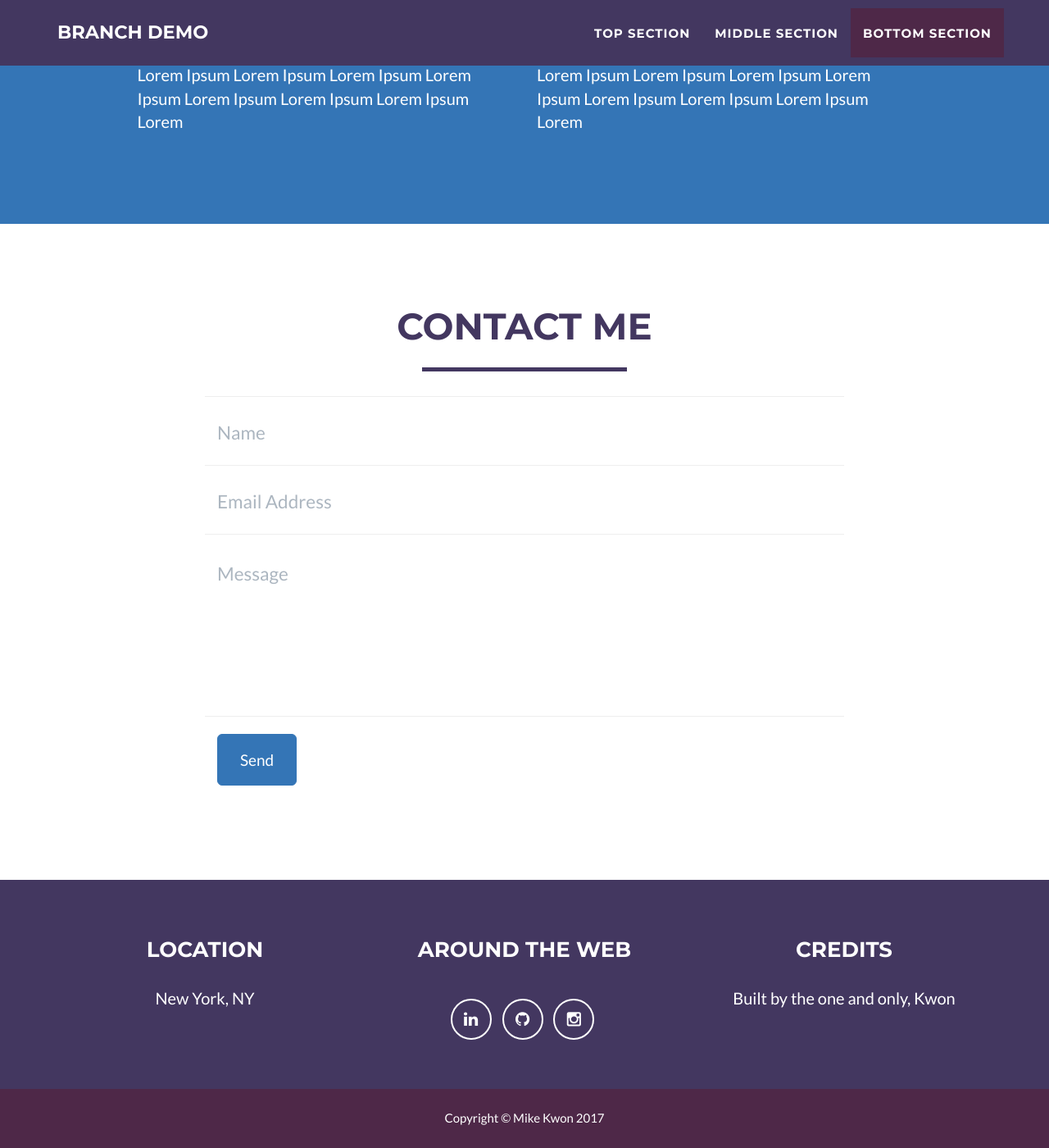
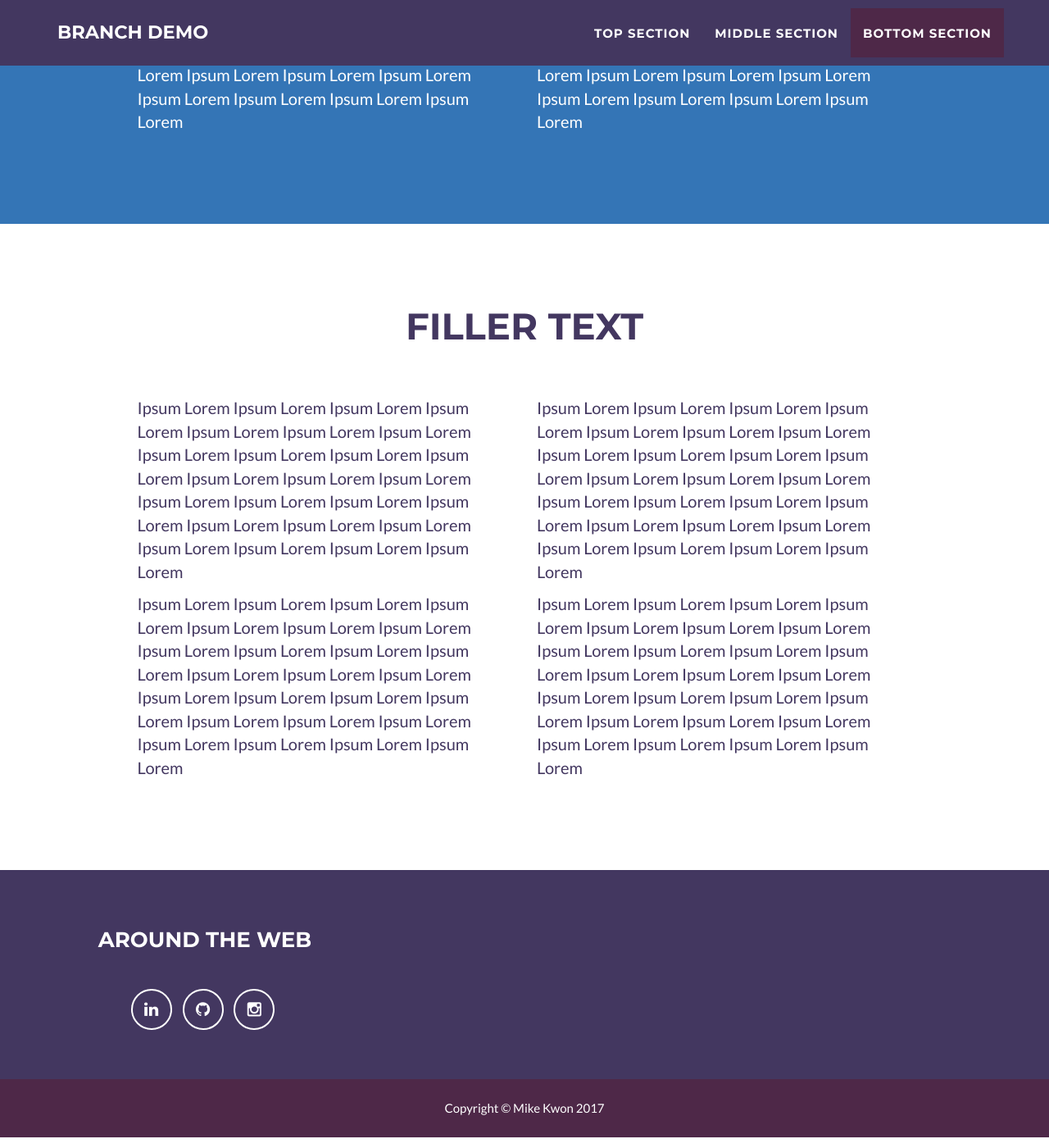
Before and after one commit to MikeKwon36/MikeKwon36.github.io, a Jekyll site: the page allstate_testpage.html, which Jekyll copies as it is, in a window 1280 px wide and 1400 px high, scrolled down 1560 px. Shown: the whole window at 82% size. Built offline with Jekyll 4.4.1, drawn with Linux system fonts in a browser that asks for light colours.

Commit message:
allstate dummy

```diff
--- a/allstate_testpage.html
+++ b/allstate_testpage.html
@@ -145,48 +145,23 @@
     <!-- Contact Section -->
 <section id="contact">
 	<div class="container">
+		<!-- Section Header -->
             <div class="row">
                 <div class="col-lg-12 text-center">
-				<h2>Contact Me</h2>
-				<hr class="star-primary">
+                    <h2>Filler Text</h2>
+                    <hr class="star-light">
                 </div>
             </div>
+
+            <!-- Description Text -->
             <div class="row">
-			<div class="col-lg-8 col-lg-offset-2">
-				<form  action="//formspree.io/kwondeveloper@gmail.com" method="POST" name="sentMessage" id="contactForm" novalidate>
-					<div class="row control-group">
-						<div class="form-group col-xs-12 floating-label-form-group controls">
-							<label>Name</label>
-							<input type="text" name="name" class="form-control" placeholder="Name" id="name" required data-validation-required-message="Please enter your name.">
-							<p class="help-block text-danger"></p>
+                <div class="col-lg-5 col-lg-offset-1 col-md-6">
+                    <p>Ipsum Lorem Ipsum Lorem Ipsum Lorem Ipsum Lorem Ipsum Lorem Ipsum Lorem Ipsum Lorem Ipsum Lorem Ipsum Lorem Ipsum Lorem Ipsum Lorem Ipsum Lorem Ipsum Lorem Ipsum Lorem Ipsum Lorem Ipsum Lorem Ipsum Lorem Ipsum Lorem Ipsum Lorem Ipsum Lorem Ipsum Lorem Ipsum Lorem Ipsum Lorem Ipsum Lorem Ipsum Lorem </p>
+                    <p>Ipsum Lorem Ipsum Lorem Ipsum Lorem Ipsum Lorem Ipsum Lorem Ipsum Lorem Ipsum Lorem Ipsum Lorem Ipsum Lorem Ipsum Lorem Ipsum Lorem Ipsum Lorem Ipsum Lorem Ipsum Lorem Ipsum Lorem Ipsum Lorem Ipsum Lorem Ipsum Lorem Ipsum Lorem Ipsum Lorem Ipsum Lorem Ipsum Lorem Ipsum Lorem Ipsum Lorem Ipsum Lorem </p>
                 </div>
-					</div>
-					<div class="row control-group">
-						<div class="form-group col-xs-12 floating-label-form-group controls">
-							<label>Email Address</label>
-							<input type="email" name="_replyto" class="form-control" placeholder="Email Address" id="email" required data-validation-required-message="Please enter your email address.">
-							<p class="help-block text-danger"></p>
-						</div>
-					</div>
-					<div>
-						<input type="hidden"  name="_subject" value="New submission!">
-						<input type="text" name="_gotcha" style="display:none" />
-					</div>
-					<div class="row control-group">
-						<div class="form-group col-xs-12 floating-label-form-group controls">
-							<label>Message</label>
-							<textarea rows="5" name="message" class="form-control" placeholder="Message" id="message" required data-validation-required-message="Please enter a message."></textarea>
-							<p class="help-block text-danger"></p>
-						</div>
-					</div>
-					<br>
-					<div id="success"></div>
-					<div class="row">
-						<div class="form-group col-xs-12">
-							<button type="submit" class="btn btn-success btn-lg">Send</button>
-						</div>
-					</div>
-				</form>
+                <div class="col-lg-5 col-md-6">
+                    <p>Ipsum Lorem Ipsum Lorem Ipsum Lorem Ipsum Lorem Ipsum Lorem Ipsum Lorem Ipsum Lorem Ipsum Lorem Ipsum Lorem Ipsum Lorem Ipsum Lorem Ipsum Lorem Ipsum Lorem Ipsum Lorem Ipsum Lorem Ipsum Lorem Ipsum Lorem Ipsum Lorem Ipsum Lorem Ipsum Lorem Ipsum Lorem Ipsum Lorem Ipsum Lorem Ipsum Lorem Ipsum Lorem </p>
+                    <p>Ipsum Lorem Ipsum Lorem Ipsum Lorem Ipsum Lorem Ipsum Lorem Ipsum Lorem Ipsum Lorem Ipsum Lorem Ipsum Lorem Ipsum Lorem Ipsum Lorem Ipsum Lorem Ipsum Lorem Ipsum Lorem Ipsum Lorem Ipsum Lorem Ipsum Lorem Ipsum Lorem Ipsum Lorem Ipsum Lorem Ipsum Lorem Ipsum Lorem Ipsum Lorem Ipsum Lorem Ipsum Lorem </p>
                 </div>
             </div>
 	</div>
@@ -199,14 +174,6 @@
         <div class="footer-above">
             <div class="container">
                 <div class="row">
-                    <div class="footer-col col-md-4">
-                        <h3>Location</h3>
-                        <p>
-
-                                New York, NY <br>
-
-                        </p>
-                    </div>
                     <div class="footer-col col-md-4">
                         <h3>Around the Web</h3>
                         <ul class="list-inline">
@@ -224,10 +191,6 @@
                             </li>
 
                         </ul>
-                    </div>
-                    <div class="footer-col col-md-4">
-                        <h3>Credits</h3>
-                        <p>Built by the one and only, Kwon</p>
                     </div>
                 </div>
             </div>
```
Lines whose indentation alone changed are shown as unchanged.
